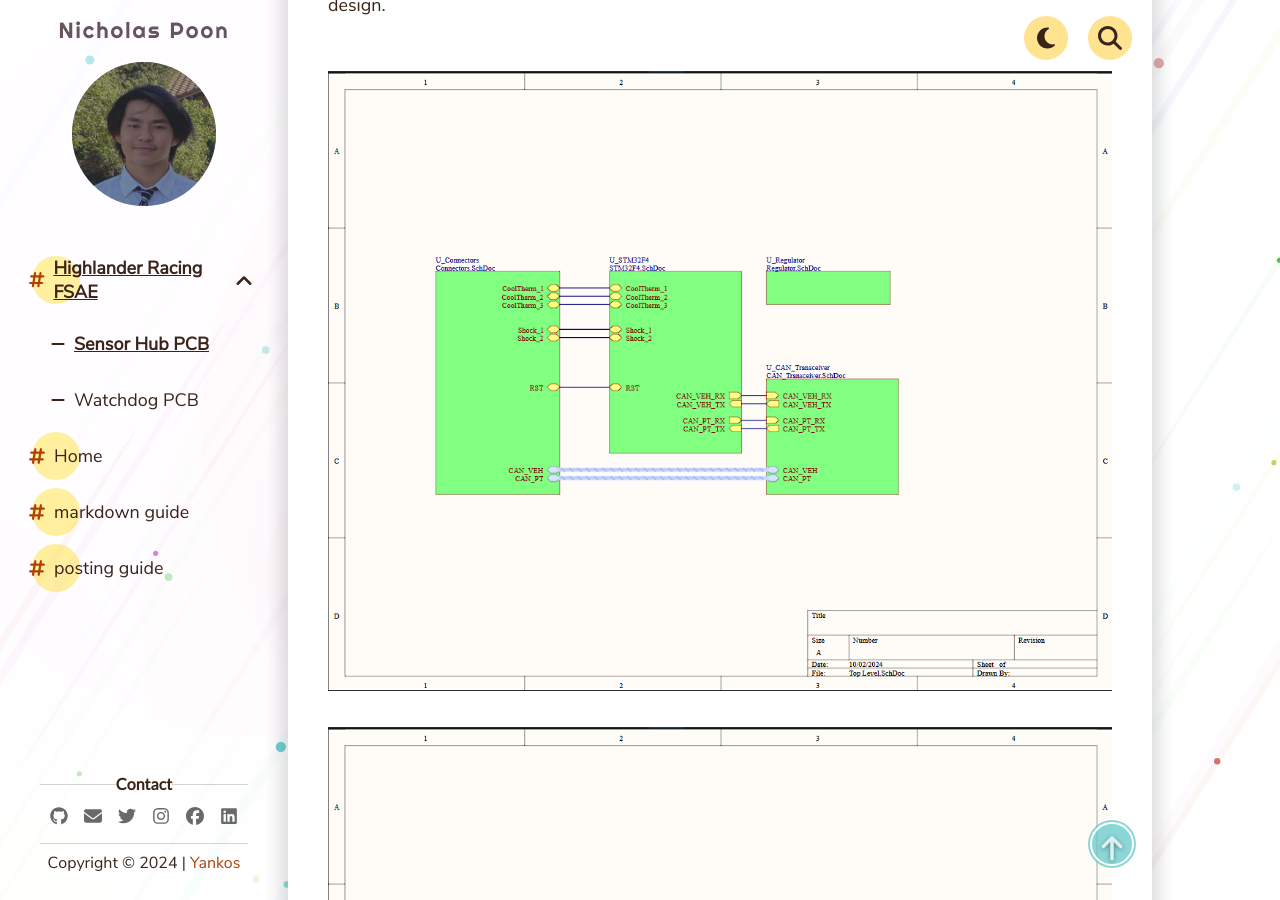
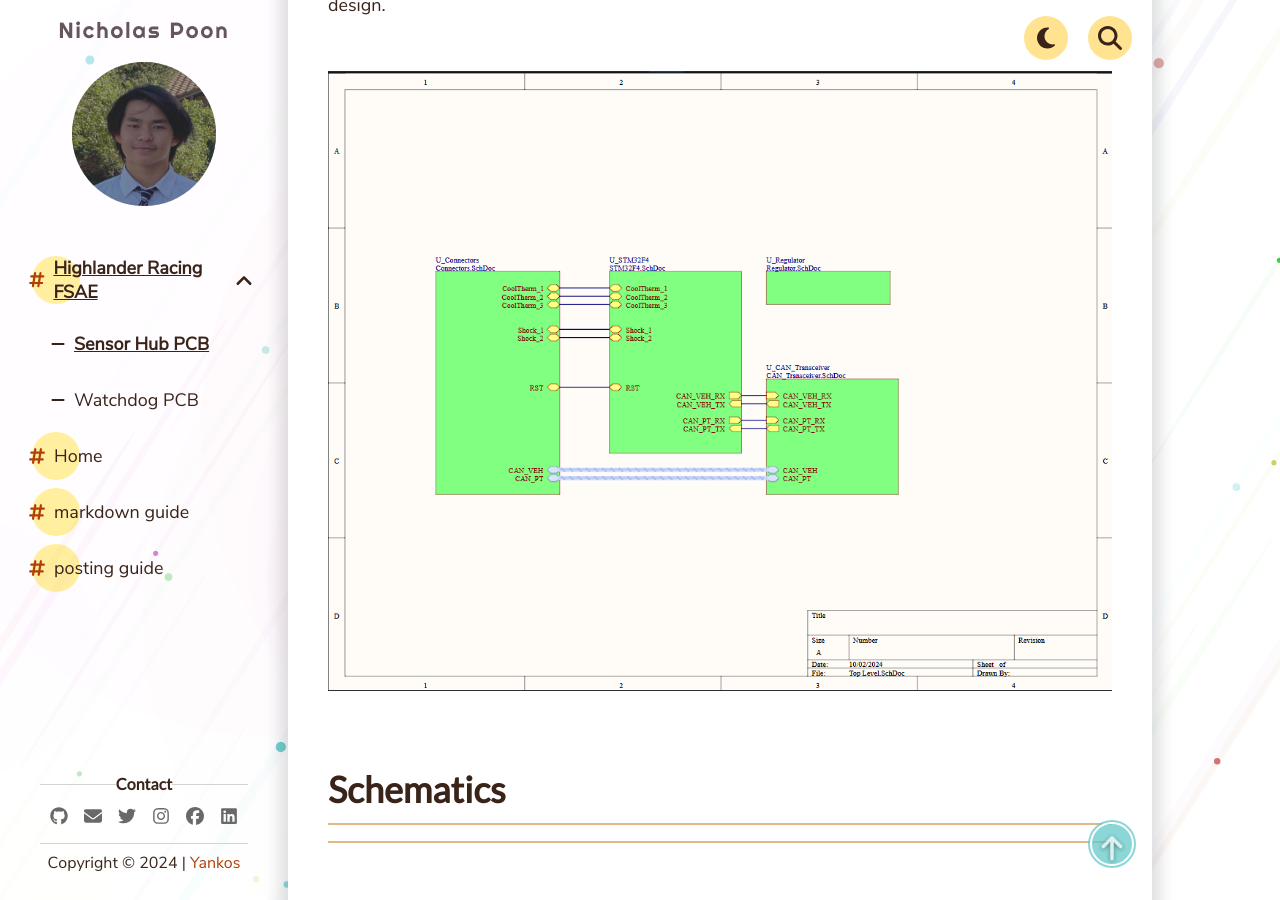
Before and after one commit to NickPoon101/NP-Portfolio, a Jekyll site: the page built from _pages/Highlander Racing FSAE/Sensor Hub PCB/ver1.md, in a window 1280 px wide and 900 px high, scrolled down 946 px. Built offline with Jekyll 4.4.1, drawn with Linux system fonts in a browser that asks for light colours; comment, search, counter and statistics services are not loaded.

Commit message:
Update ver1.md

```diff
--- a/_pages/Highlander Racing FSAE/Sensor Hub PCB/ver1.md
+++ b/_pages/Highlander Racing FSAE/Sensor Hub PCB/ver1.md
@@ -8,7 +8,6 @@ thumbnail: "/assets/img/thumbnail/PCB_3D.png"
 ---
 The Sensor Hub PCB project is a board directed to facilitate system integration and conduct sensor fusion for all control sensors(Throttle Potentiometer, Steer, Brakes, etc.) on the vehicle. The board utilizes an STM32F-series microcontroller with a (CAN) BUS communication protocol design.
 
-![](/assets/img/Sensorhub1_images/Top_level.png)
 <img src="/assets/img/Sensorhub1_images/Top_level.png" alt="dartmouth 1" width="225">
 
 # Schematics
```
